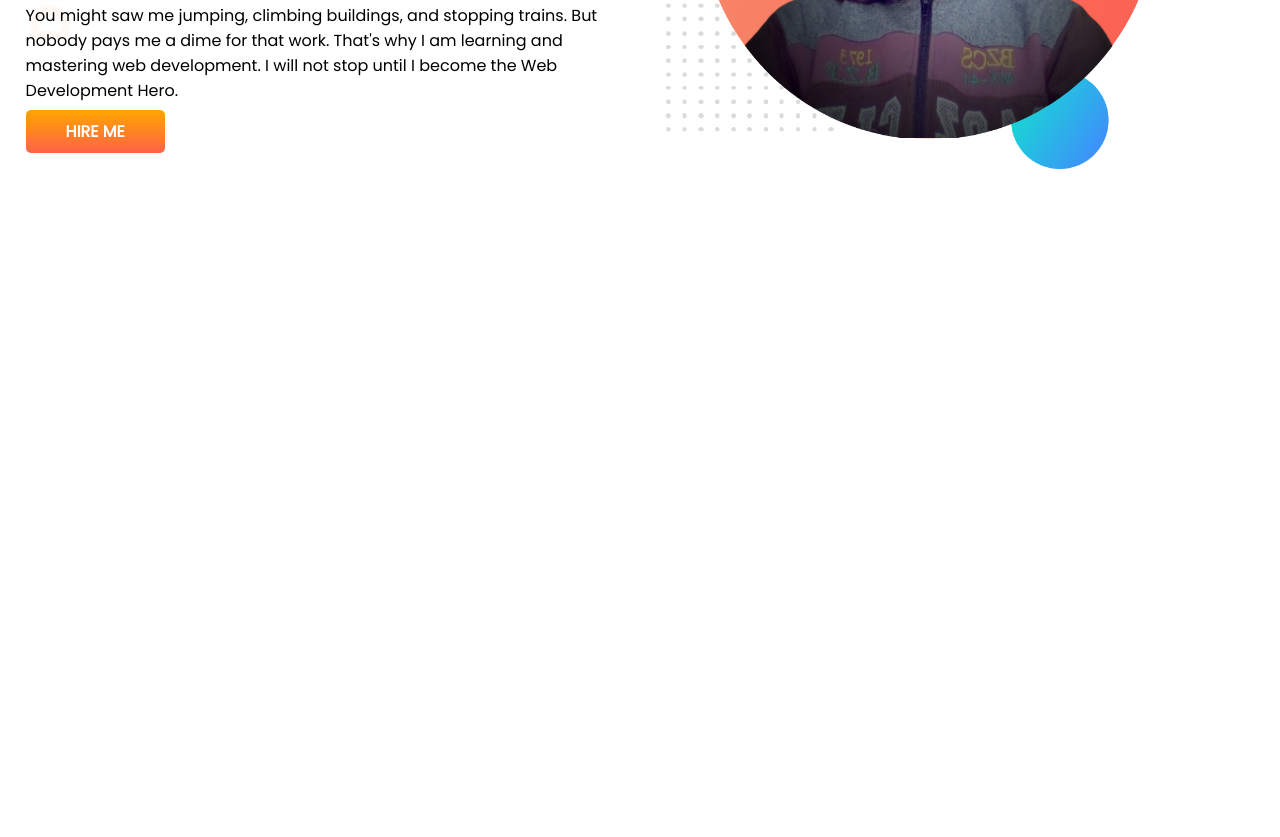
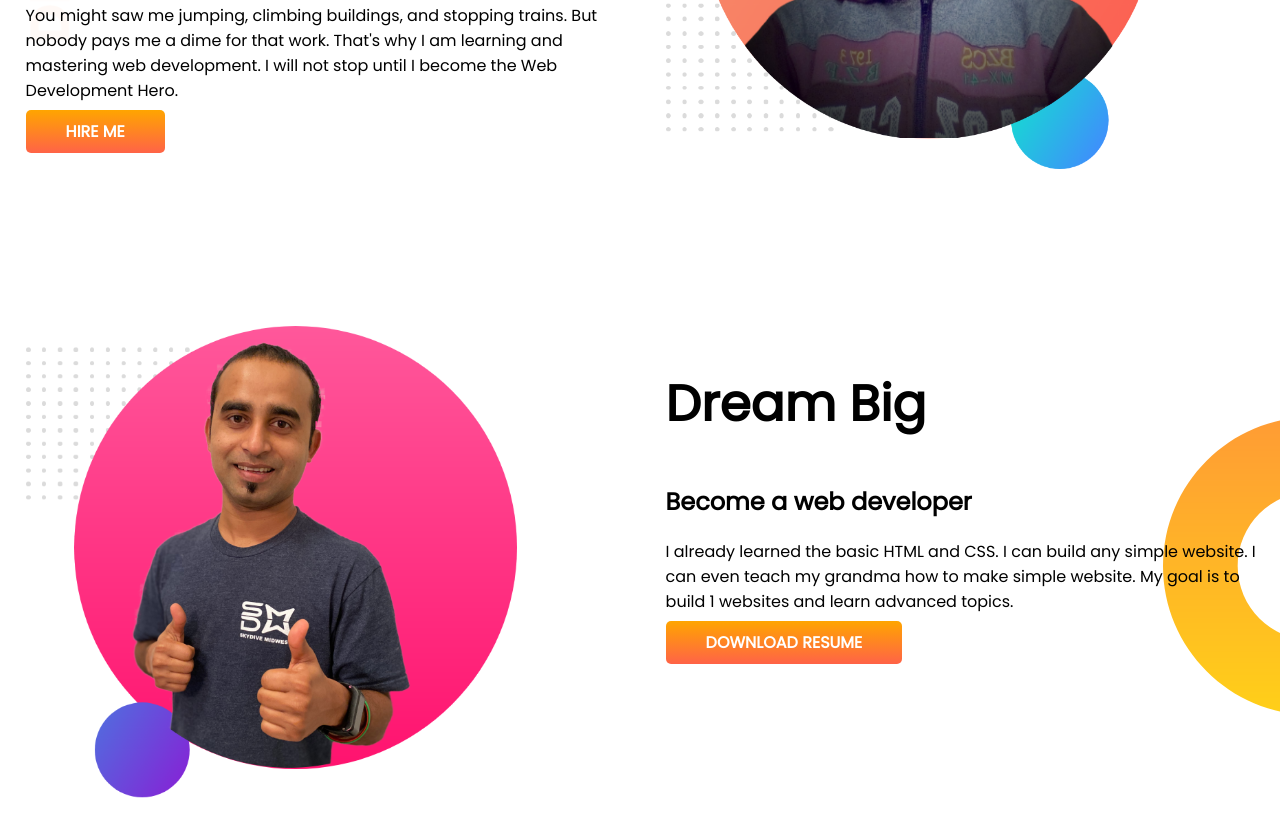
Before and after one commit to sagarghosh1/developer-portfolio, a plain HTML site: page index.html in a window 1280 px wide. Shown: the part 319-1156 px from the top of the page. Before the commit the page ends 800 px from the top, so only its background shows below. Drawn offline with Linux system fonts and the light colour scheme.

Commit message:
dream add

```diff
--- a/index.html
+++ b/index.html
@@ -26,7 +26,19 @@
             <a class="link-botton" target="_blank" href="https://www.google.com/">HIRE ME</a>
         </div>
         <div class="half-width">
-            <img src="images/sagor.png" alt="">
+            <img src="images/sagor.png" alt="image">
+        </div>
+    </section>
+    <section class="dream-big">
+        <div class="half-width">
+            <img src="images/jhankar2.png" alt="image">
+        </div>
+        <div class="half-width">
+            <h1>Dream Big</h1>
+            <h2>Become a web developer</h2>
+            <p>I already learned the basic HTML and CSS. I can build any simple website. I can even teach my grandma how
+                to make simple website. My goal is to build 1 websites and learn advanced topics.</p>
+            <a class="link-botton" target="_blank" href="">DOWNLOAD RESUME</a>
         </div>
     </section>
 </body>
--- a/style.css
+++ b/style.css
@@ -10,6 +10,7 @@ h1{
 }
 section{
     display: flex;
+    margin-bottom: 150px;
 }
 .half-width{
     width: 50%;
@@ -26,7 +27,12 @@ section{
     font-weight: 700;
     border-radius: 5px;
 }
-.top-banner {
+.top-banner{
     background-image: url(images/top-banner.png);
     background-repeat: no-repeat;
 }
+.dream-big{
+    background-image: url(images/dream-bg.png);
+    background-repeat: no-repeat;
+    background-position: right;
+}
```
